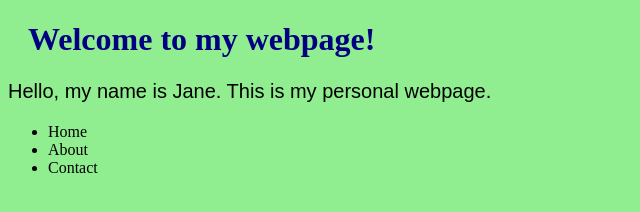
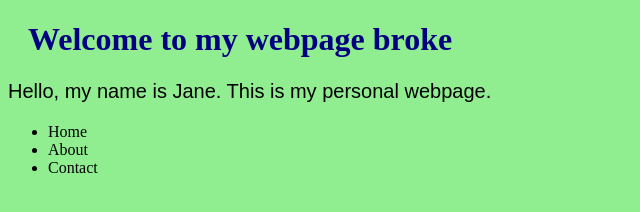
Before and after one commit to nateurl/Project, a plain HTML site: page index.html in a window 1280 px wide. Shown: the whole page, without its empty margins (0-640 px from the left). Drawn offline with Linux system fonts and the light colour scheme.

Commit message:
Update index.html

```diff
--- a/index.html
+++ b/index.html
@@ -5,7 +5,7 @@
       <link rel="stylesheet" href="styles.css">
   </head>
   <body>
-    <h1>Welcome to my webpage!</h1>
+    <h1>Welcome to my webpage broke</h1>
     <p>Hello, my name is Jane. This is my personal webpage.</p>
     <ul>
       <li>Home</li>
```
